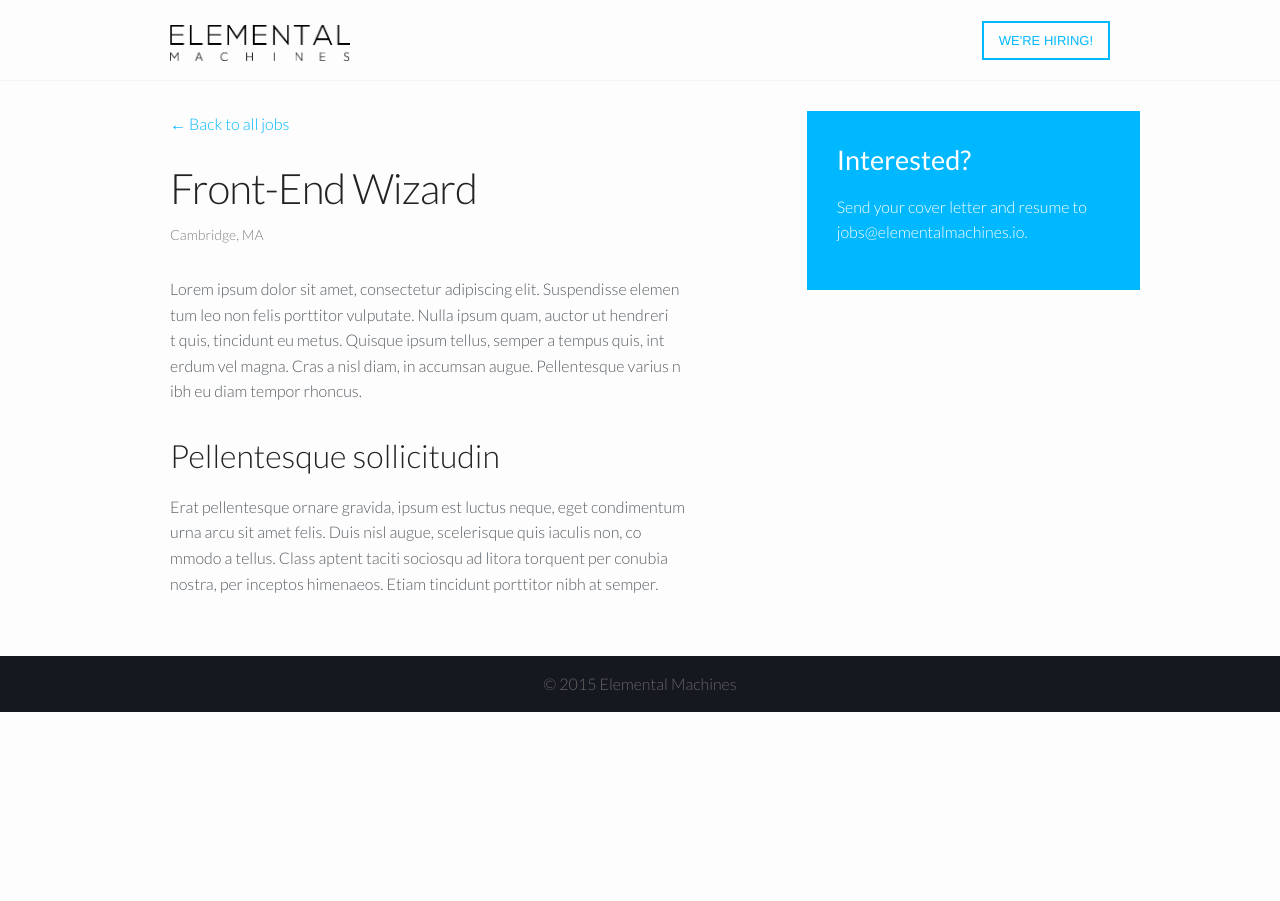
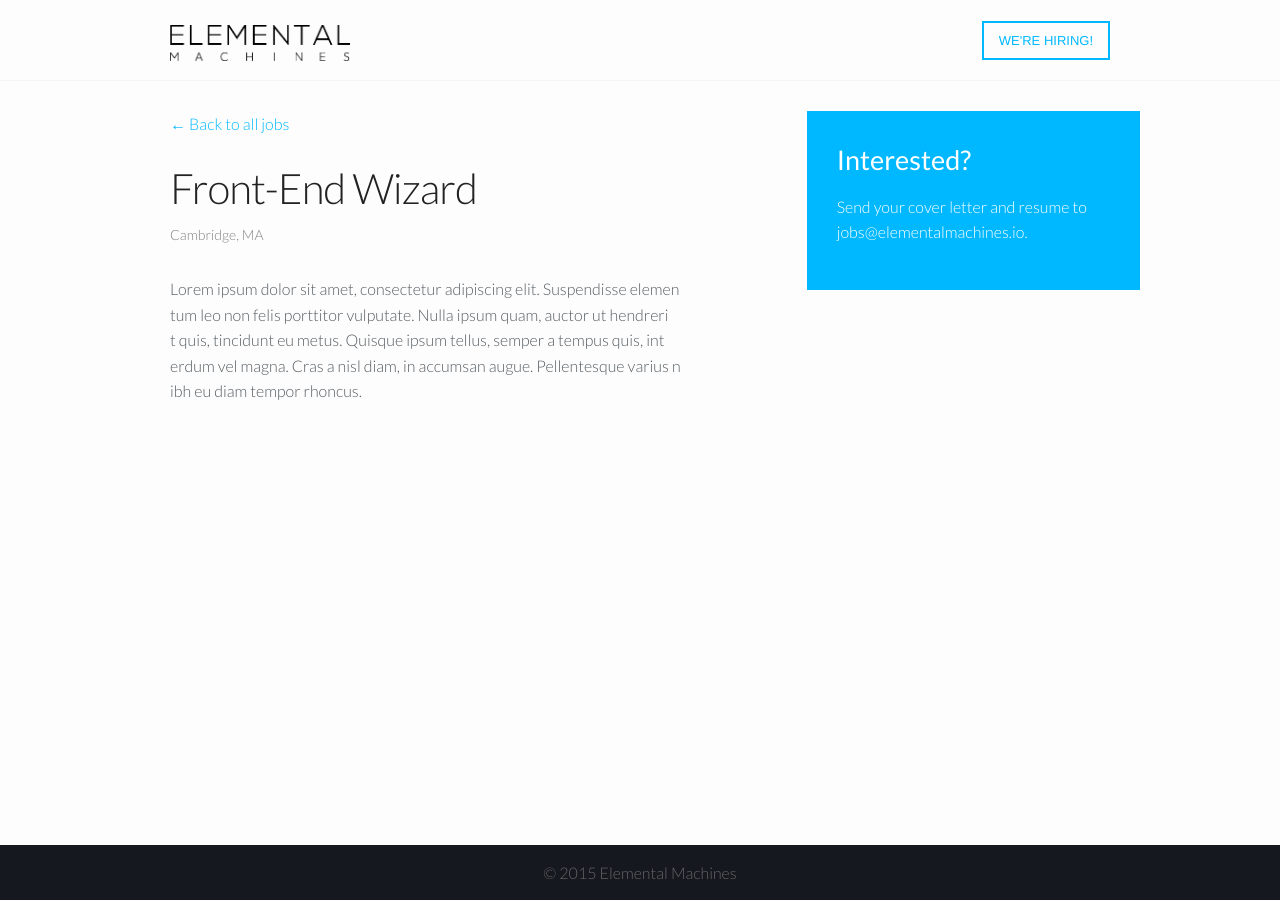
Before and after one commit to ashleyengelhardt/EM, a Jekyll site: the page built from _posts/2015-10-31-front-end-wizard.md, in a window 1280 px wide. Built offline with Jekyll 4.4.1, drawn with Linux system fonts in a browser that asks for light colours.

Commit message:
Updated CSS

```diff
--- a/_layouts/default.html
+++ b/_layouts/default.html
@@ -4,7 +4,7 @@
   {% include head.html %}
 
   <body>
-
+<div class="page-wrap">
 
 	<div class="contain-to-grid">
 	<nav class="top-bar" data-topbar>
@@ -35,7 +35,7 @@
 
 
       {{ content }}
-
+</div>
       {% include footer.html %}
 
     <script>
--- a/_posts/2015-10-31-front-end-wizard.md
+++ b/_posts/2015-10-31-front-end-wizard.md
@@ -11,10 +11,3 @@ tum leo non felis porttitor vulputate. Nulla ipsum quam, auctor ut hendreri\
 t quis, tincidunt eu metus. Quisque ipsum tellus, semper a tempus quis, int\
 erdum vel magna. Cras a nisl diam, in accumsan augue. Pellentesque varius n\
 ibh eu diam tempor rhoncus.
-
-## Pellentesque sollicitudin
-
-Erat pellentesque ornare gravida, ipsum est luctus neque, eget condimentum \
-urna arcu sit amet felis. Duis nisl augue, scelerisque quis iaculis non, co\
-mmodo a tellus. Class aptent taciti sociosqu ad litora torquent per conubia\
- nostra, per inceptos himenaeos. Etiam tincidunt porttitor nibh at semper.
--- a/css/main.scss
+++ b/css/main.scss
@@ -76,7 +76,7 @@ p {
 .section {
     max-width: 100%;
     padding-top: $spacing-unit;
-	padding-bottom: calc(0.5*(#{$spacing-unit}));
+	//padding-bottom: calc(0.5*(#{$spacing-unit}));
 }
 
 .section > .row {
@@ -91,6 +91,17 @@ p {
 .columns {
     padding-left: $spacing-unit;
     padding-right: $spacing-unit;
+}
+
+.page-wrap {
+	min-height: 100%;
+	margin-bottom: -55px; // footer height
+}
+
+.page-wrap:after {
+	content: "";
+	display: block;
+	height: 55px; // footer height
 }
 
 //----------------------------
@@ -188,6 +199,7 @@ footer {
     background: $gray-color-3;
 	color: #666;
 	text-align: center;
+	height: 55px;
 }
 
 footer.section {
@@ -221,7 +233,7 @@ footer.section {
     background-repeat: no-repeat;
     background-position: center top !important;
 	height: 100vh;
-	min-height: 600px;
+	min-height: 550px;
 	margin-top: -80px; // height of top bar
 	text-align: center;
 }
@@ -244,6 +256,7 @@ footer.section {
 #join-us {
 	text-align: center;
 	background: $blue-color-1;
+	padding-bottom: calc(0.5*(#{$spacing-unit}));
 }
 
 #join-us h3,
@@ -334,6 +347,7 @@ div.sticky + div {
 #jobs-intro {
 	background: #f5f5f5;
 	//color: #f5f5f5;
+	padding-bottom: calc(0.5*(#{$spacing-unit}));
 }
 
 #jobs-intro h3,
```
